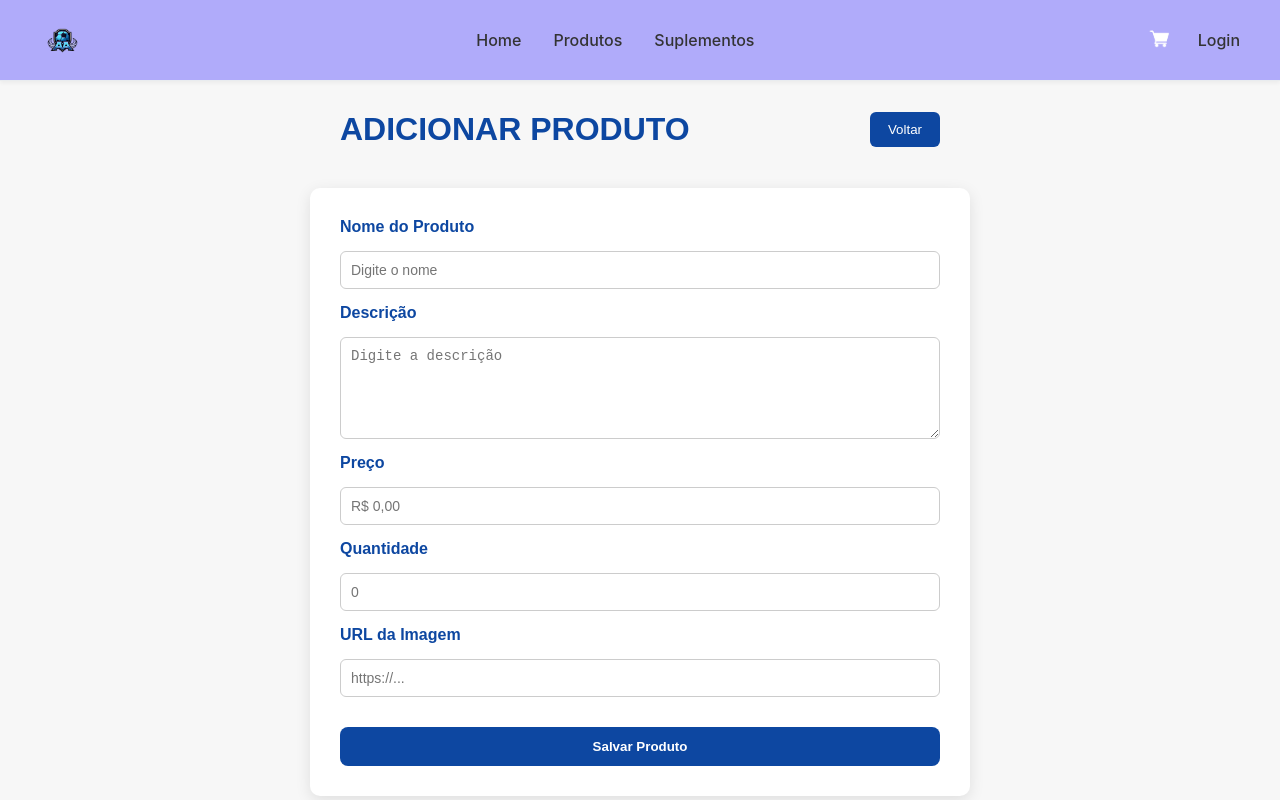
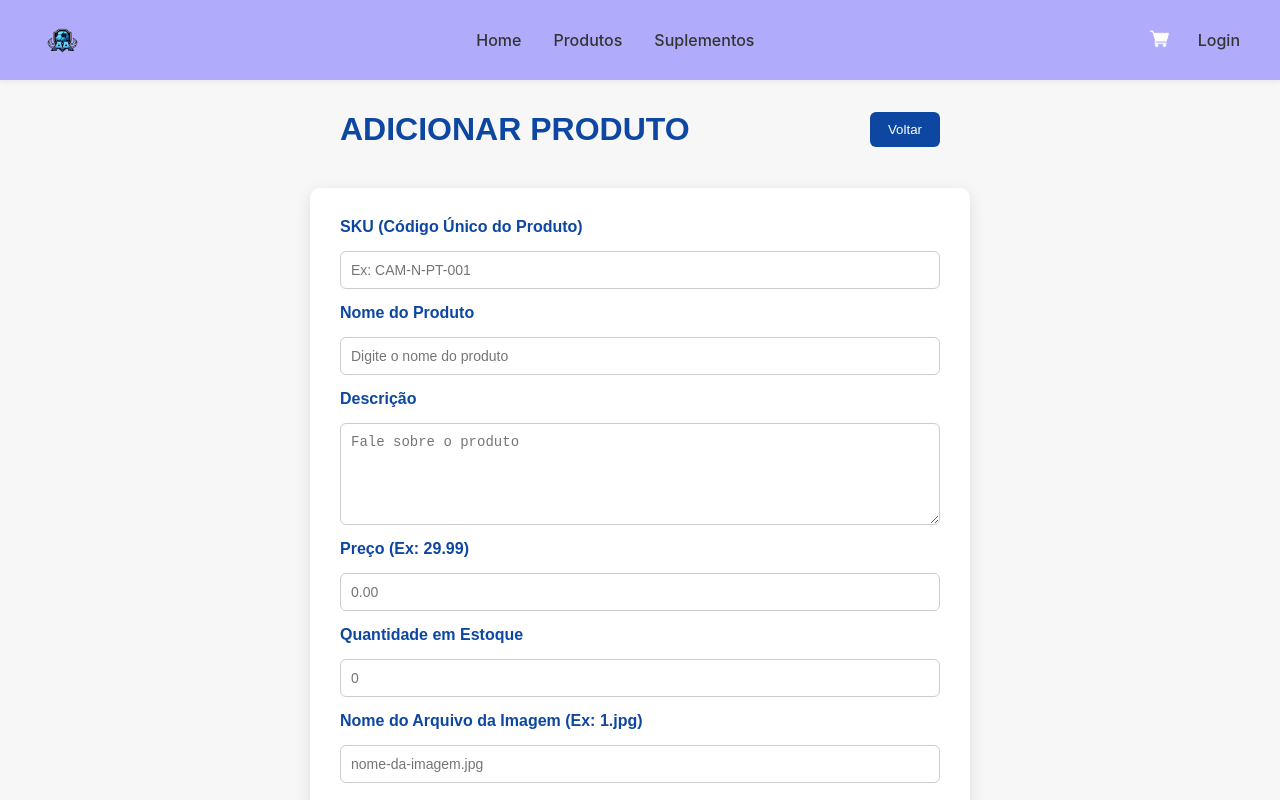
Before and after one commit to Trixx19/full-stack-Avancado, a React (Create React App) app in the folder frontend/aa-sports/: page /vendedor/1/adicionar in a window 1280 px wide. Shown: the top 800 px of the page. Built offline with nearby package versions, Linux system fonts and the light colour scheme.

Commit message:
eu n aguento mais

```diff
--- a/frontend/aa-sports/src/pages/AdicionarProduto.jsx
+++ b/frontend/aa-sports/src/pages/AdicionarProduto.jsx
@@ -1,27 +1,66 @@
+// Em frontend/aa-sports/src/pages/AdicionarProduto.jsx (VERSÃO FINAL E CORRIGIDA)
+
 import React, { useState } from "react";
 import { useNavigate, useParams } from "react-router-dom";
 import "./AdicionarProduto.css";
 
 export default function AdicionarProduto() {
-  const { id } = useParams(); // id do vendedor
+  const { id } = useParams();
   const navigate = useNavigate();
 
+  // 1. O estado agora reflete exatamente o que o backend espera
   const [produto, setProduto] = useState({
-    nome: "",
-    descricao: "",
-    preco: "",
-    quantidade: "",
-    img: "",
+    sku: "",
+    name: "",
+    description: "",
+    price: "",
+    stock: "",
+    image: "",
   });
 
   const handleChange = (e) => {
-    setProduto({ ...produto, [e.target.name]: e.target.value });
+    const { name, value } = e.target;
+    setProduto(prevState => ({
+        ...prevState,
+        [name]: value
+    }));
   };
 
-  const handleSalvar = () => {
-    console.log("Produto salvo (mock):", produto);
-    alert("Produto salvo com sucesso!");
-    navigate(`/vendedor/${id}`);
+  // 2. A função de salvar agora é assíncrona e faz a chamada para a API
+  const handleSalvar = async () => {
+    // Pega o token do vendedor que está logado
+    const token = localStorage.getItem('token');
+    if (!token) {
+        alert("Sessão expirada. Por favor, faça o login novamente.");
+        navigate('/login');
+        return;
+    }
+
+    try {
+        const response = await fetch('http://localhost:4000/api/products', {
+            method: 'POST',
+            headers: {
+                'Content-Type': 'application/json',
+                'Authorization': `Bearer ${token}` // Envia o token para autorização
+            },
+            body: JSON.stringify(produto), // Envia os dados do produto
+        });
+
+        const data = await response.json();
+
+        if (!response.ok) {
+            // Se o backend retornar um erro (ex: SKU duplicado), ele será mostrado
+            throw new Error(data.error || 'Não foi possível salvar o produto.');
+        }
+
+        console.log("Produto salvo:", data);
+        alert("Produto salvo com sucesso!");
+        navigate(`/vendedor/${id}`); // Volta para o painel do vendedor
+
+    } catch (error) {
+        console.error("Erro ao salvar produto:", error);
+        alert(error.message);
+    }
   };
 
   return (
@@ -31,21 +70,25 @@ export default function AdicionarProduto() {
         <button onClick={() => navigate(`/vendedor/${id}`)}>Voltar</button>
       </header>
 
+      {/* 3. O formulário agora tem todos os campos necessários */}
       <div className="adicionar-form">
+        <label>SKU (Código Único do Produto)</label>
+        <input name="sku" value={produto.sku} onChange={handleChange} placeholder="Ex: CAM-N-PT-001" />
+
         <label>Nome do Produto</label>
-        <input name="nome" value={produto.nome} onChange={handleChange} placeholder="Digite o nome" />
+        <input name="name" value={produto.name} onChange={handleChange} placeholder="Digite o nome do produto" />
 
         <label>Descrição</label>
-        <textarea name="descricao" value={produto.descricao} onChange={handleChange} placeholder="Digite a descrição" />
+        <textarea name="description" value={produto.description} onChange={handleChange} placeholder="Fale sobre o produto" />
 
-        <label>Preço</label>
-        <input name="preco" value={produto.preco} onChange={handleChange} placeholder="R$ 0,00" />
+        <label>Preço (Ex: 29.99)</label>
+        <input name="price" type="number" value={produto.price} onChange={handleChange} placeholder="0.00" />
 
-        <label>Quantidade</label>
-        <input name="quantidade" value={produto.quantidade} onChange={handleChange} placeholder="0" />
+        <label>Quantidade em Estoque</label>
+        <input name="stock" type="number" value={produto.stock} onChange={handleChange} placeholder="0" />
 
-        <label>URL da Imagem</label>
-        <input name="img" value={produto.img} onChange={handleChange} placeholder="https://..." />
+        <label>Nome do Arquivo da Imagem (Ex: 1.jpg)</label>
+        <input name="image" value={produto.image} onChange={handleChange} placeholder="nome-da-imagem.jpg" />
 
         <button className="btn-salvar" onClick={handleSalvar}>Salvar Produto</button>
       </div>
```
Also changed, not shown: 1 other file (tests, documents, lock files or other folders).
